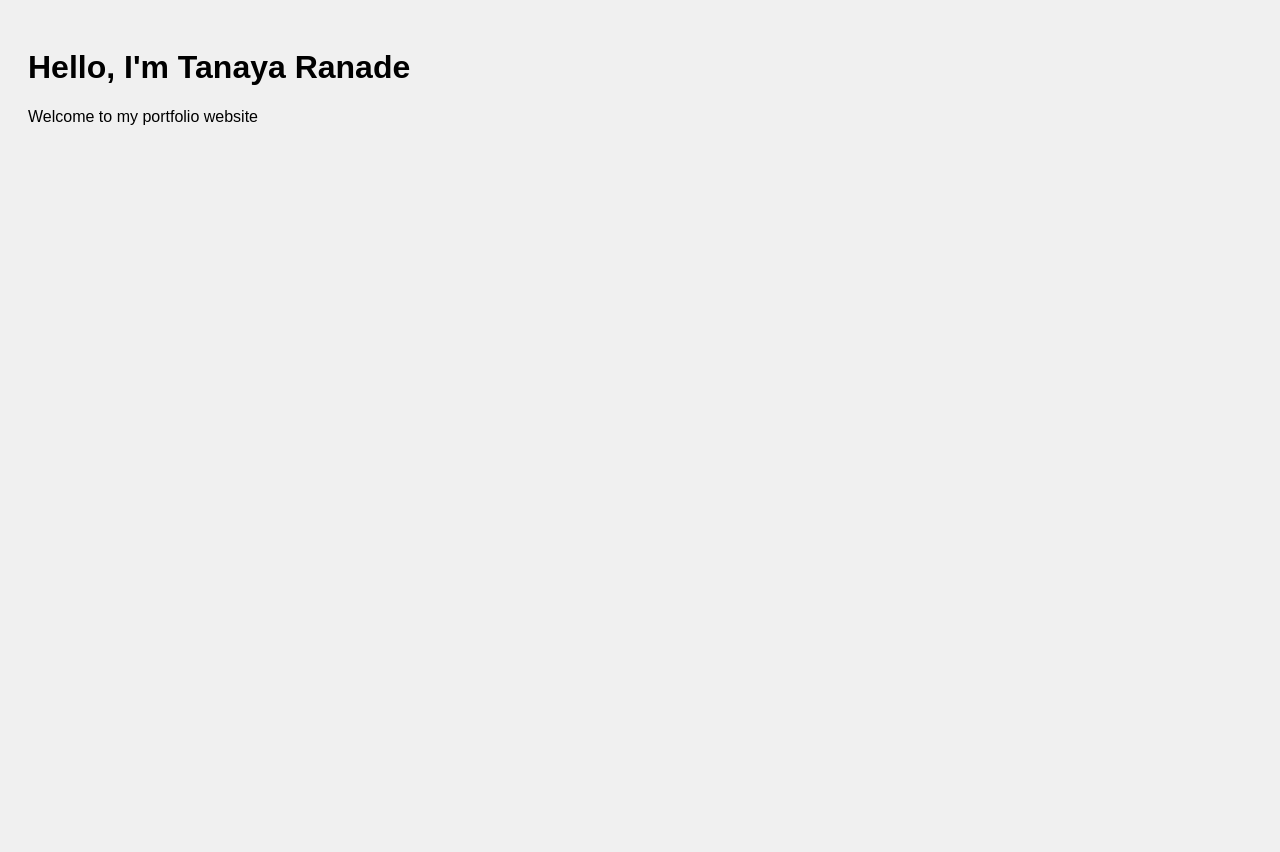
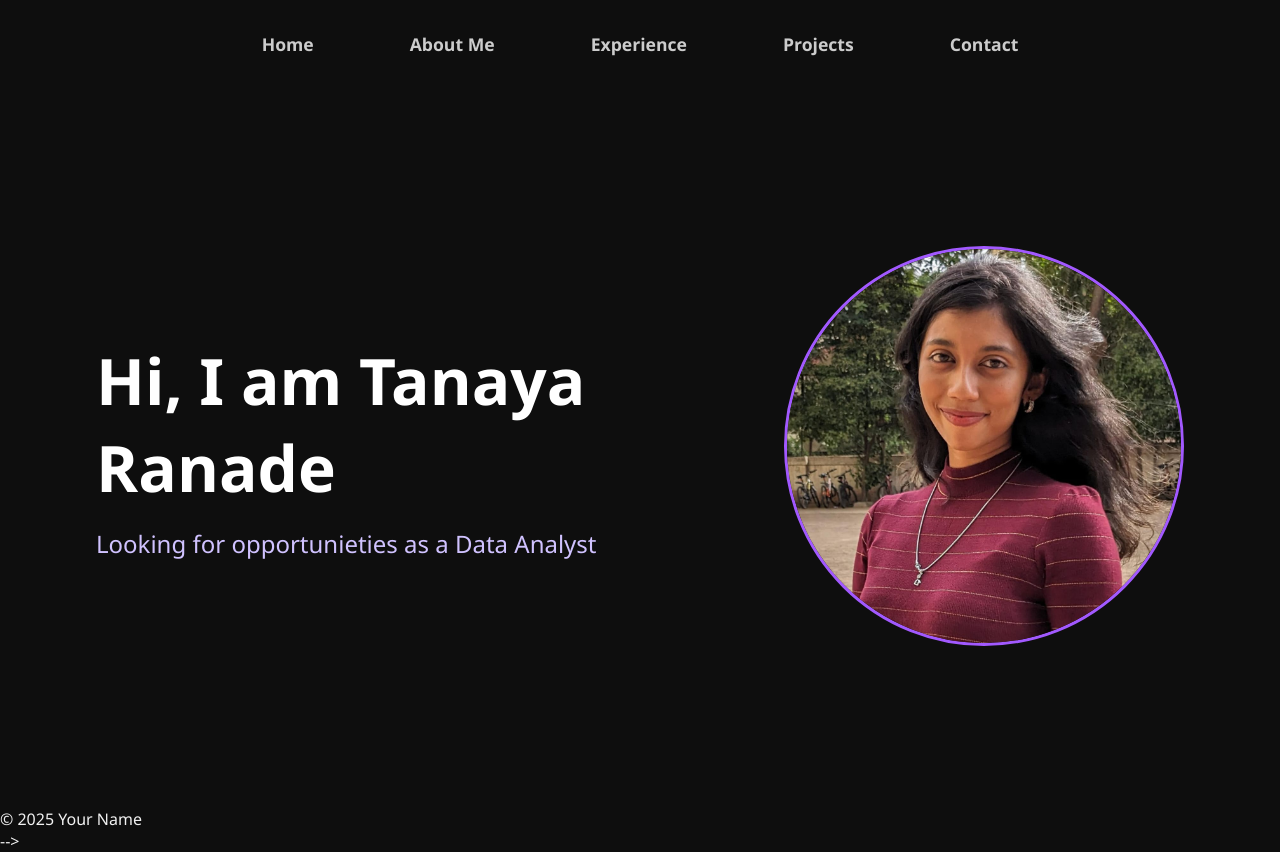
Before and after one commit to tanayaaaa123/flask-portfolio, a Flask app: page / in a window 1280 px wide. Before the commit the page ends 125 px from the top, so only its background shows below. Run offline with Flask 3, Linux system fonts and the light colour scheme.

Commit message:
Added home section with dark theme

```diff
--- a/static/css/style.css
+++ b/static/css/style.css
@@ -1,5 +1,91 @@
+/* General Reset */
+* {
+    margin: 0;
+    padding: 0;
+    box-sizing: border-box;
+}
+
 body {
-    font-family: Arial, sans-serif;
-    background-color: #f0f0f0;
-    padding: 20px;
+    background-color: #0e0e0e;
+    color: #f1f1f1;
+    font-family: 'Segoe UI', sans-serif;
 }
+
+/* Navbar */
+nav {
+    background-color: #0e0e0e;
+    padding: 1rem 2rem;
+    position: sticky;
+    top: 0;
+    z-index: 1000;
+}
+
+nav ul {
+    list-style: none;
+    display: flex;
+    justify-content: center;
+    gap: 2rem;
+}
+nav ul li{
+    padding: 0.5rem 1rem;
+    border-radius: 8px;
+    transition: background color 0.3s;
+}
+nav ul li a {
+    color: #ccc;
+    text-decoration: none;
+    font-weight: 600;
+    font-size: 1.1rem;
+    display:block;
+    padding: 0.5rem 1rem;
+}
+nav ul li:hover {
+    background-color: #a259ff;    /* Highlight block background */
+}
+
+nav ul li:hover a {
+    color: #0e0e0e;               /* Dark text on purple hover */
+}
+
+/* Home Section */
+.home-section {
+    display: flex;
+    justify-content: space-between;
+    align-items: center;
+    padding: 4rem 6rem;
+    min-height: 90vh;
+}
+
+.home-text h1 {
+    font-size: 4rem;
+    color: #ffffff;
+    opacity: 0;
+    animation: fadeInUp 1s ease-out forwards;
+}
+
+.home-text p {
+    font-size: 1.5rem;
+    color: #d0c2ff;
+    margin-top: 1rem;
+    opacity: 0;
+    animation: fadeInUp 1s ease-out forwards;
+    animation-delay: 0.5s; /* Delay for the paragraph */
+}
+@keyframes fadeInUp {
+    0% {
+        opacity: 0;
+        transform: translateY(40px);
+    }
+    100% {
+        opacity: 1;
+        transform: translateY(0);
+    }
+}
+
+.home-image img {
+    width: 400px;
+    height: 400px;
+    border-radius: 50%;
+    object-fit: cover;
+    border: 3px solid #a259ff;
+}
--- a/templates/index.html
+++ b/templates/index.html
@@ -1,11 +1,41 @@
 <!DOCTYPE html>
-<html>
+<html lang="en">
 <head>
-    <title>My Data Analyst Portfolio</title>
+    <meta charset="UTF-8">
+    <meta name="viewport" content="width=device-width, initial-scale=1.0">
+    <title>My Portfolio</title>
     <link rel="stylesheet" href="{{ url_for('static', filename='css/style.css') }}">
+    <link rel="icon" href="{{ url_for('static', filename='favicon.ico') }}">
 </head>
 <body>
-    <h1>Hello, I'm Tanaya Ranade</h1>
-    <p>Welcome to my portfolio website</p>
+    <!-- Navigation -->
+    <nav>
+        <ul>
+            <li><a href="#home">Home</a></li>
+            <li><a href="#about">About Me</a></li>
+            <li><a href="#experience">Experience</a></li>
+            <li><a href="#projects">Projects</a></li>
+            <li><a href="#contact">Contact</a></li>
+        </ul>
+    </nav>
+
+    <!-- Home Section -->
+    <section id="home" class="home-section">
+        <div class="home-text">
+            <h1>Hi, I am Tanaya Ranade</h1>
+            <p>Looking for opportunieties as a Data Analyst</p>
+        </div>
+        <div class="home-image">
+            <img src="{{ url_for('static', filename='css/images/formal.jpg') }}" alt="Profile Picture">
+        </div>
+    </section>
+
+
+    <!-- Footer -->
+    <footer>
+        <p>&copy; 2025 Your Name</p>
+    </footer>
+
+    <script src="{{ url_for('static', filename='js/script.js') }}"></script>
 </body>
-</html>
+</html> -->
```
Also changed, not shown: static/css/images/formal.jpg (added), static/favicon.ico (added).
